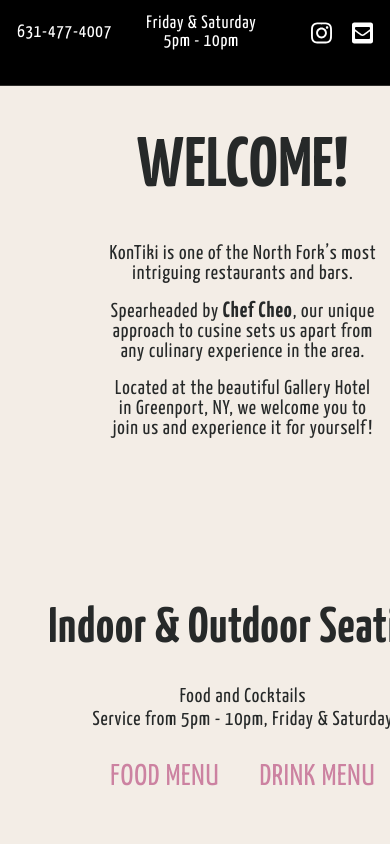
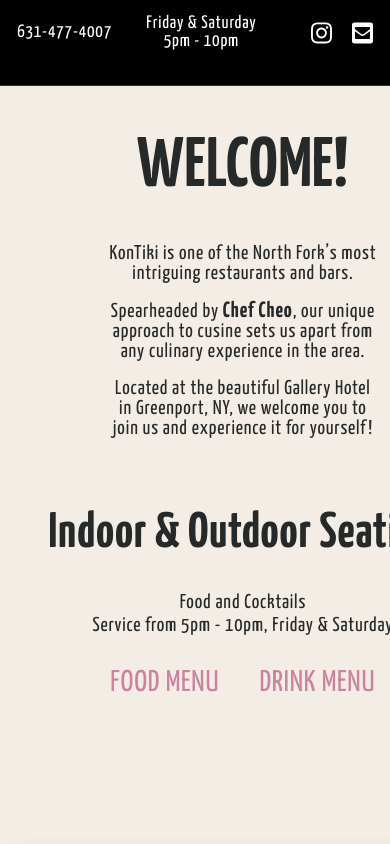
Before and after one commit to asabogal/2020-kon-tiki, a Next.js app: page / in a window 390 px wide. Shown: the top 844 px of the page. Built offline with nearby package versions, Linux system fonts and the light colour scheme.

Commit message:
auto height on mobile

```diff
--- a/components/main/Intro.js
+++ b/components/main/Intro.js
@@ -29,6 +29,6 @@
     margin-block-end: 2vh;
   }
   @media (max-width: 499px) {
-    height: 55vh;
+    height: auto;
   }
 `;
```
